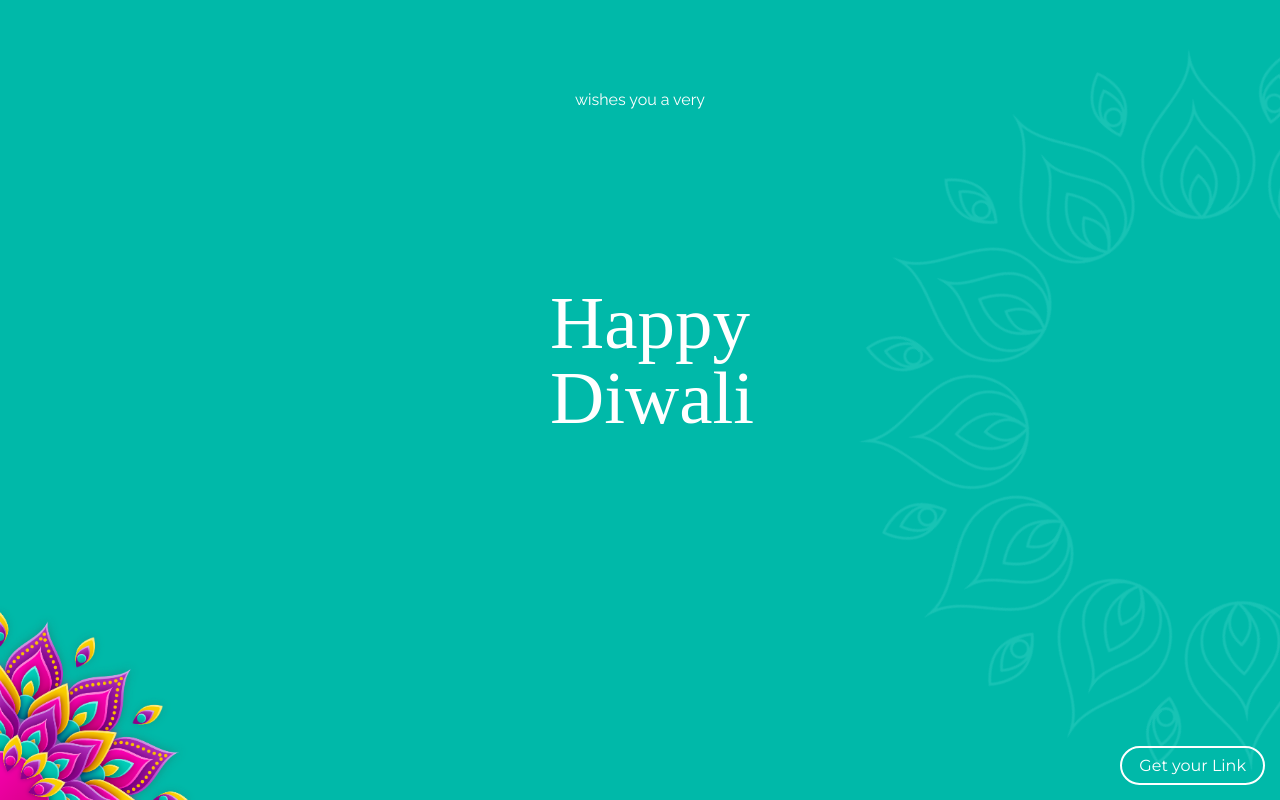
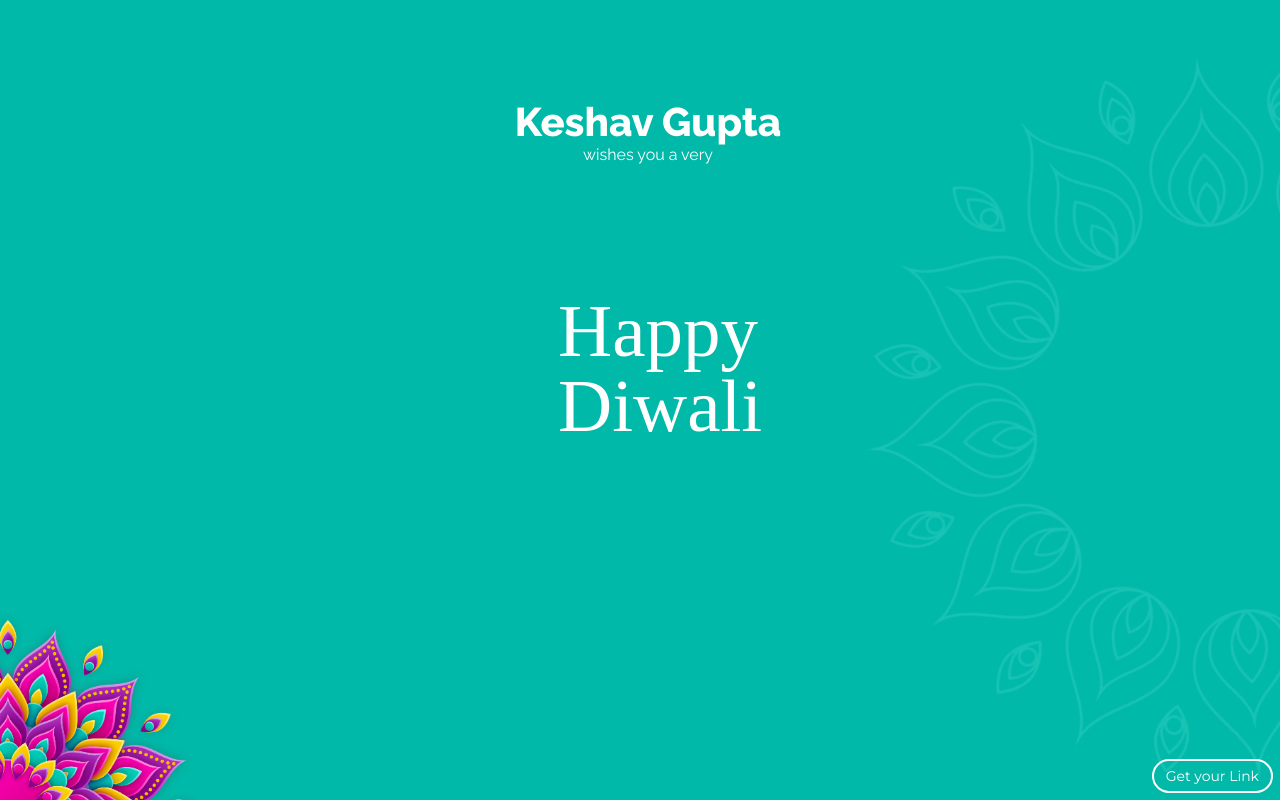
Before and after one commit to curious-gurbir/diwali-wish, a plain HTML site: page wish.html in a window 1280 px wide. Drawn offline with nearby package versions, Linux system fonts and the light colour scheme.

Commit message:
Update wish.html

```diff
--- a/wish.html
+++ b/wish.html
@@ -17,7 +17,10 @@
         }
         body{
             background-color: #00b9a9;
-            overflow: hidden;
+            position: fixed;
+            overflow-y: scroll;
+            width: 100%;
+            height: 100%;
         }
         a {
             text-decoration: none;
@@ -92,11 +95,11 @@
             animation-timing-function: linear;
         }
         #gl{
-            padding: 8px 17px;
+            padding: 6px 12px;
             background: transparent;
             border: 2.5px solid white;
             border-radius: 50px;
-            font-size: 16px;
+            font-size: 14px;
             font-family: montserrat;
             color: white;
             position: absolute;
@@ -118,7 +121,7 @@
 <body>
     <img src="images/flower-outline.png" id="bg">
     <div id="hpanel">
-        <div id="name"></div>
+        <div id="name">Keshav Gupta</div>
         <div id="wishes">wishes you a very</div>
     </div>
     <div id="hd">
@@ -147,5 +150,4 @@
         }
     </script>
 </body>
-
 </html>
```
